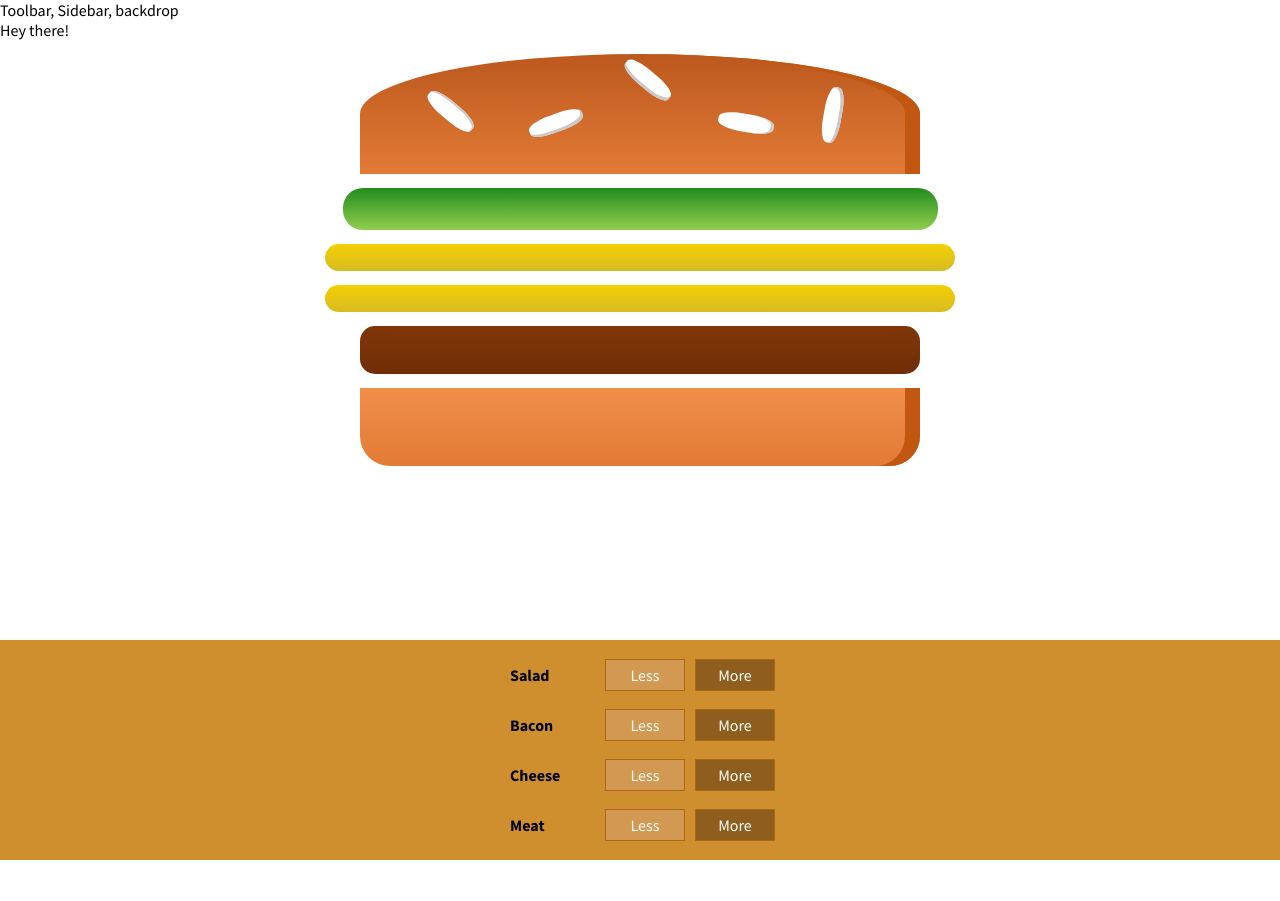
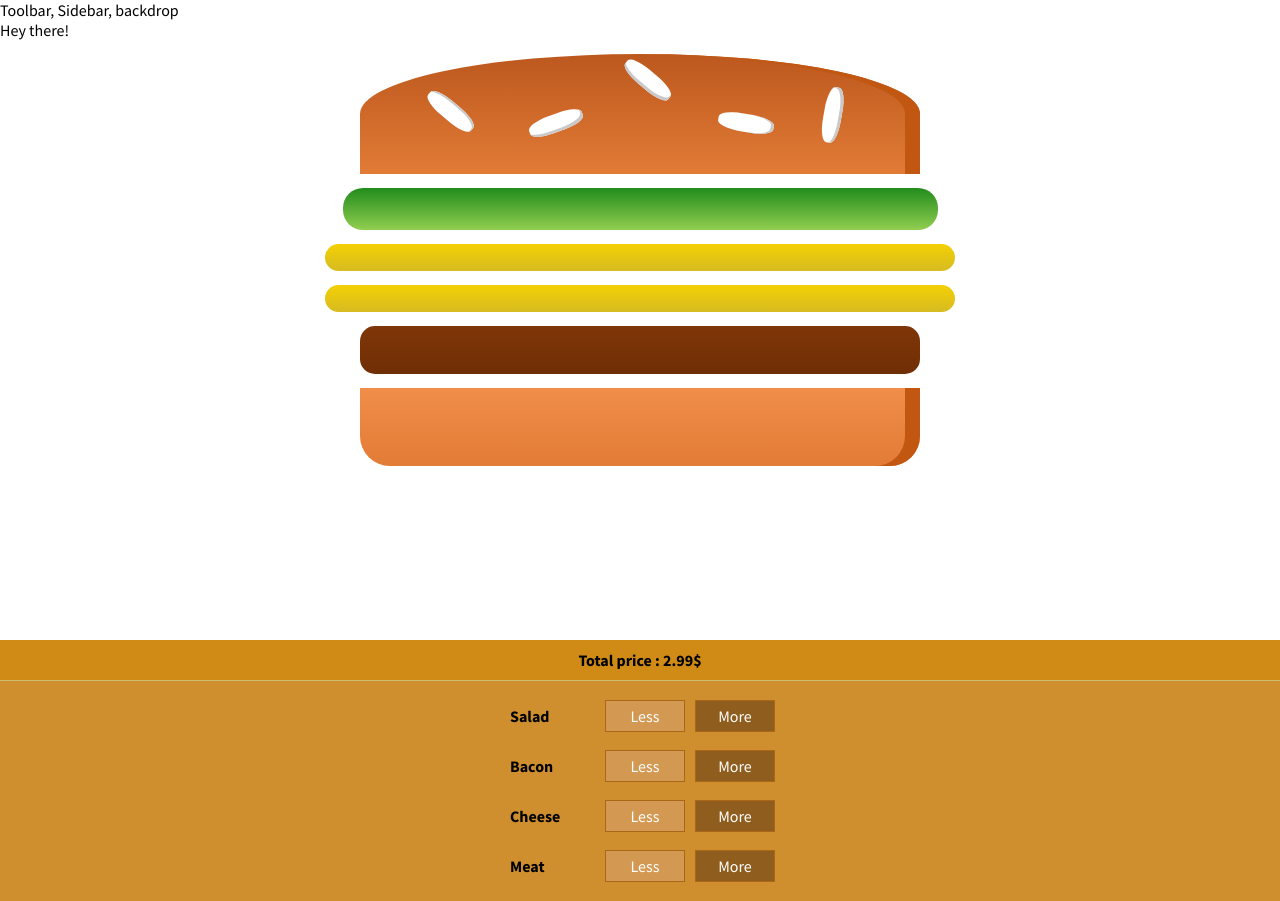
Before and after one commit to amiyasahu/BurgerBuilder, a React (Create React App) app: page / in a window 1280 px wide. Before the commit the page ends 860 px from the top, so only its background shows below. Built offline with nearby package versions, Linux system fonts and the light colour scheme.

Commit message:
Added buildcontrols capability

```diff
--- a/src/components/Burger/BuildControls/BuildControl/BuildControl.js
+++ b/src/components/Burger/BuildControls/BuildControl/BuildControl.js
@@ -5,8 +5,8 @@ const buildControl = (props) => {
     return (
         <div className="BuildControl">
             <div className="Label">{props.label}</div>
-            <button className="Less">Less</button>
-            <button className="More">More</button>
+            <button className="Less" onClick={() => props.onRemove(props.type)}>Less</button>
+            <button className="More" onClick={() => props.onAdd(props.type)}>More</button>
         </div>
     );
 };
--- a/src/components/Burger/BuildControls/BuildControls.js
+++ b/src/components/Burger/BuildControls/BuildControls.js
@@ -2,7 +2,7 @@ import React from 'react';
 import BuildControl from './BuildControl/BuildControl';
 import './BuildControls.css';
 
-const BuildControls = () => {
+const BuildControls = (props) => {
 
     const controls = [
         { label: 'Salad', type: 'salad' },
@@ -13,7 +13,13 @@ const BuildControls = () => {
 
     let controlElements = controls.map(
         control => (
-            <BuildControl key={control.label} label={control.label}/>
+            <BuildControl
+                key={control.label}
+                label={control.label}
+                type={control.type}
+                onAdd={props.onAdd}
+                onRemove={props.onRemove}
+            />
         )
     );
 
--- /dev/null
+++ b/src/containers/BurgerBuilder/BurgerBuilder.css
@@ -0,0 +1,15 @@
+.TotalPrice {
+    width: 100%;
+    background-color: #cf8b15;
+    display: flex;
+    flex-flow: column;
+    align-items: center;
+    box-shadow: 0 2px 1px #cccccc;
+    padding: 10px 0;
+    border-bottom: 1px solid #ccbf73;
+}
+
+.Price {
+    text-align: center;
+    font-weight: bold;
+}
--- a/src/containers/BurgerBuilder/BurgerBuilder.js
+++ b/src/containers/BurgerBuilder/BurgerBuilder.js
@@ -2,6 +2,14 @@ import React, { Component } from 'react';
 import { Aux } from '../../hoc/index';
 import Burger from '../../components/Burger/Burger';
 import BuildControls from '../../components/Burger/BuildControls/BuildControls';
+import './BurgerBuilder.css';
+
+const INGREDIENT_PRICES = {
+    salad: 0.5,
+    bacon: 0.5,
+    cheese: 0.3,
+    meat: 0.25,
+};
 
 class BurgerBuilder extends Component {
 
@@ -11,14 +19,52 @@ class BurgerBuilder extends Component {
             bacon: 0,
             cheese: 2,
             meat: 1,
+        },
+        totalPrice: 2.99
+    };
+
+    addIngredientHandler = (type) => {
+
+        if ( this.state.ingredients[ type ] >= 3 ) {
+            return;
         }
+
+        const updatedIngredients = {
+            ...this.state.ingredients
+        };
+        updatedIngredients[ type ] = this.state.ingredients[ type ] + 1;
+        this.setState({
+            ingredients: updatedIngredients,
+            totalPrice: this.state.totalPrice + INGREDIENT_PRICES[ type ]
+        });
+    };
+
+    removeIngredientHandler = (type) => {
+
+        if ( this.state.ingredients[ type ] === 0 ) {
+            return;
+        }
+
+        const updatedIngredients = {
+            ...this.state.ingredients
+        };
+        updatedIngredients[ type ] = this.state.ingredients[ type ] - 1;
+        this.setState({
+            ingredients: updatedIngredients,
+            totalPrice: this.state.totalPrice - INGREDIENT_PRICES[ type ]
+        });
     };
 
     render() {
         return (
             <Aux>
                 <Burger ingredients={this.state.ingredients}/>
-                <BuildControls />
+                <div className="TotalPrice">
+                    <div className="Price">
+                        Total price : {this.state.totalPrice.toFixed(2)}$
+                    </div>
+                </div>
+                <BuildControls onAdd={this.addIngredientHandler} onRemove={this.removeIngredientHandler}/>
             </Aux>
         );
     }
```
